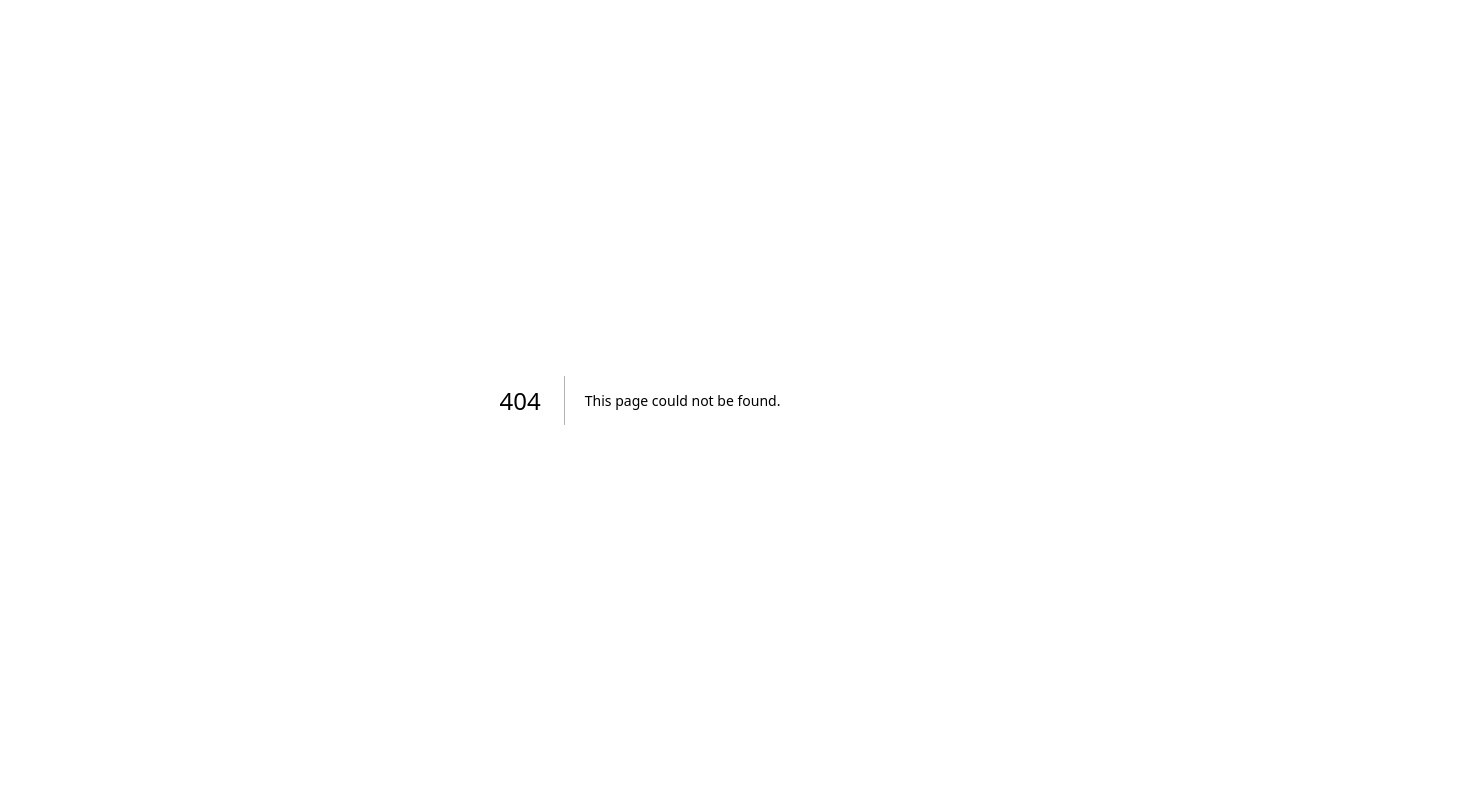
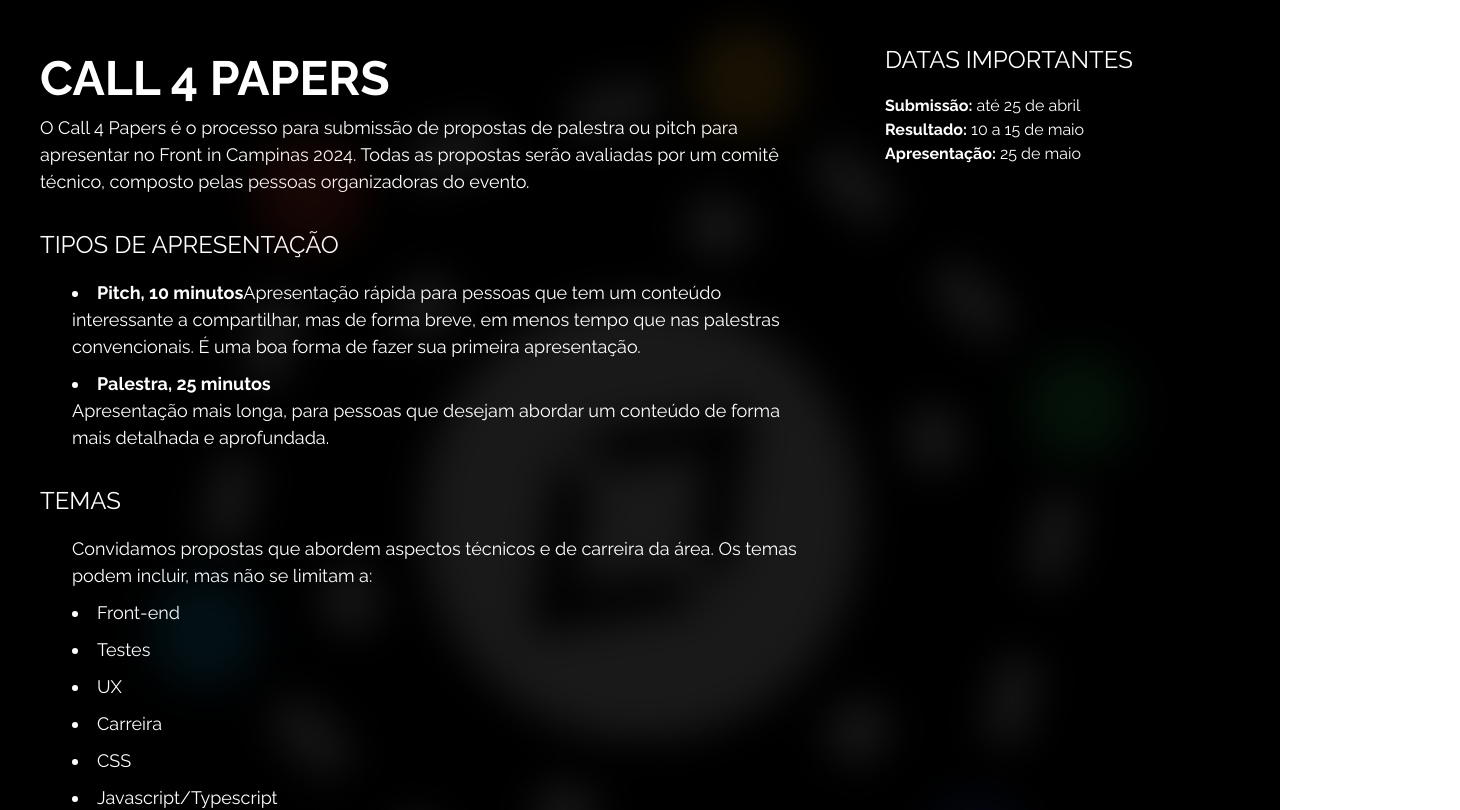
Before and after one commit to kevinuehara/frontin-campinas-2024-LP, a Next.js app: page /call-for-papers in a window 1280 px wide. Before the commit this address had no page. Shown: the top 810 px of the page, 1460 px wide, since content can reach past the window. Built offline with nearby package versions, Linux system fonts and the light colour scheme.

Commit message:
Adiciona estrutura da página call for papers

```diff
--- /dev/null
+++ b/app/call-for-papers/page.tsx
@@ -0,0 +1,114 @@
+"use client";
+import AOS from "aos";
+
+import "aos/dist/aos.css";
+import { useEffect } from "react";
+import { Footer, backgroundHeader } from "../components";
+import clsx from "clsx";
+
+/**
+ * Retorna a página principal do site
+ * @returns JSX.Element
+ */
+export default function Home() {
+  useEffect(() => {
+    AOS.init({
+      duration: 1500,
+    });
+  }, []);
+
+  return (
+    <>
+      <main className={clsx(backgroundHeader)}>
+        <div className="max-w-[1200px] m-auto flex gap-[4rem]">
+          <LeftSide />
+          <RightSide />
+        </div>
+        <Footer />
+      </main>
+    </>
+  );
+}
+
+const SectionTitle = ({ children }: { children: string }) => (
+  <h2 className="uppercase text-[1.5rem] mb-[1rem]">{children}</h2>
+);
+
+const SectionList = ({ children }: { children: React.ReactNode }) => (
+  <ul className="list-disc list-inside pl-[2rem] flex gap-[0.625rem] flex-col">
+    {children}
+  </ul>
+);
+
+function LeftSide({}) {
+  return (
+    <div className="flex gap-[2rem] flex-col text-[1.125rem] max-w-[781px]">
+      <section>
+        <h1 className="uppercase text-[3rem] font-bold">Call 4 papers</h1>
+        <p>
+          O Call 4 Papers é o processo para submissão de propostas de palestra
+          ou pitch para apresentar no Front in Campinas 2024. Todas as propostas
+          serão avaliadas por um comitê técnico, composto pelas pessoas
+          organizadoras do evento.
+        </p>
+      </section>
+      <section>
+        <SectionTitle>Tipos de apresentação</SectionTitle>
+        <SectionList>
+          <li>
+            <strong>Pitch, 10 minutos</strong>
+            {/* <br /> */}
+            Apresentação rápida para pessoas que tem um conteúdo interessante a
+            compartilhar, mas de forma breve, em menos tempo que nas palestras
+            convencionais. É uma boa forma de fazer sua primeira apresentação.
+          </li>
+          <li>
+            <strong>Palestra, 25 minutos</strong>
+            <br />
+            Apresentação mais longa, para pessoas que desejam abordar um
+            conteúdo de forma mais detalhada e aprofundada.
+          </li>
+        </SectionList>
+      </section>
+      <section>
+        <SectionTitle>Temas</SectionTitle>
+        <p className="pl-[2rem] mb-[10px]">
+          Convidamos propostas que abordem aspectos técnicos e de carreira da
+          área. Os temas podem incluir, mas não se limitam a:
+        </p>
+        <SectionList>
+          <li>Front-end</li>
+          <li>Testes</li>
+          <li>UX</li>
+          <li>Carreira</li>
+          <li>CSS</li>
+          <li>Javascript/Typescript</li>
+          <li>Angular</li>
+          <li>React</li>
+          <li>Vue</li>
+        </SectionList>
+      </section>
+    </div>
+  );
+}
+
+function RightSide({}) {
+  return (
+    <div className="min-w-[251px]">
+      <aside>
+        <SectionTitle>datas importantes</SectionTitle>
+        <ul>
+          <li>
+            <strong>Submissão:</strong> até 25 de abril
+          </li>
+          <li>
+            <strong>Resultado:</strong> 10 a 15 de maio
+          </li>
+          <li>
+            <strong>Apresentação:</strong> 25 de maio
+          </li>
+        </ul>
+      </aside>
+    </div>
+  );
+}
--- a/app/components/Header/Header.tsx
+++ b/app/components/Header/Header.tsx
@@ -5,13 +5,7 @@ import { DateIcon, LocationIcon } from "../../assets";
 import { css } from "@emotion/css";
 import clsx from "clsx";
 
-/**
- * Header da página Home
- */
-export const Header = () => {
-  return (
-    <div
-      className={clsx(
+export const backgroundHeader = clsx(
   "bg-gradient-to-r bg-black pt-[2.65rem]",
   css({
     "@keyframes rotateBgHeader": {
@@ -40,8 +34,14 @@ export const Header = () => {
       filter: "blur(20px)",
     },
   })
-      )}
-    >
+);
+
+/**
+ * Header da página Home
+ */
+export const Header = () => {
+  return (
+    <div className={backgroundHeader}>
       <Container className="relative">
         <section className="md:h-screen z-2">
           <div className="flex flex-col items-center justify-center md:h-[80%] min-h-[700px] pb-[10rem]">
```
Lines whose indentation alone changed are shown as unchanged.
